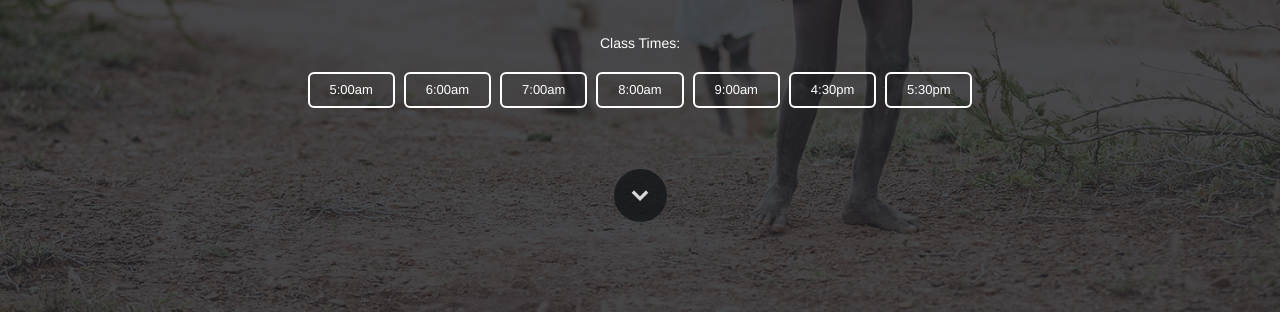
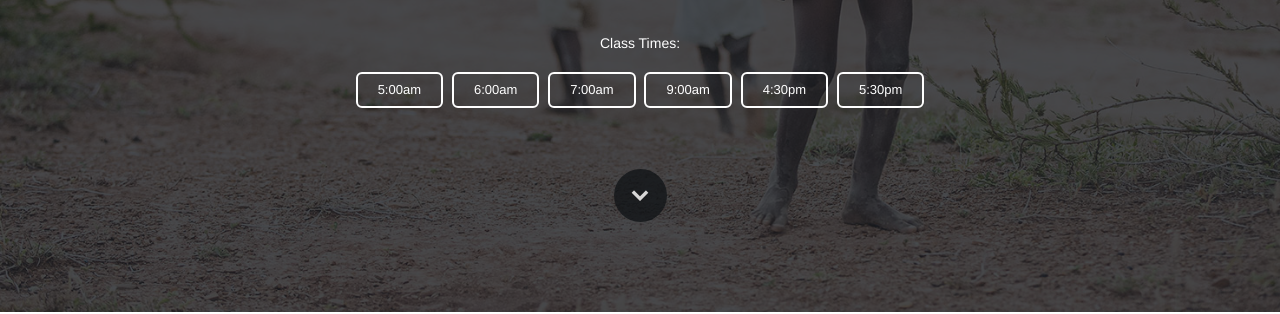
Before and after one commit to gauchomatt/spearhead-fitness, a plain HTML site: page thankyou.html in a window 1280 px wide. Shown: the part 488-802 px from the top of the page. Drawn offline with Linux system fonts and the light colour scheme; grey boxes are pictures that could not be loaded; a script that the page names is missing.

Commit message:
Removes the 8:00 AM class

```diff
--- a/thankyou.html
+++ b/thankyou.html
@@ -82,7 +82,6 @@
 						<a data-section="contact-form" class="btn btn-danger btn-sm">5:00am</a>
 						<a data-section="contact-form" class="btn btn-danger btn-sm">6:00am</a>
 						<a data-section="contact-form" class="btn btn-danger btn-sm">7:00am</a>
-						<a data-section="contact-form" class="btn btn-danger btn-sm">8:00am</a>
 						<a data-section="contact-form" class="btn btn-danger btn-sm">9:00am</a>
 						<a data-section="contact-form" class="btn btn-danger btn-sm">4:30pm</a>
 						<a data-section="contact-form" class="btn btn-danger btn-sm">5:30pm</a>
```
